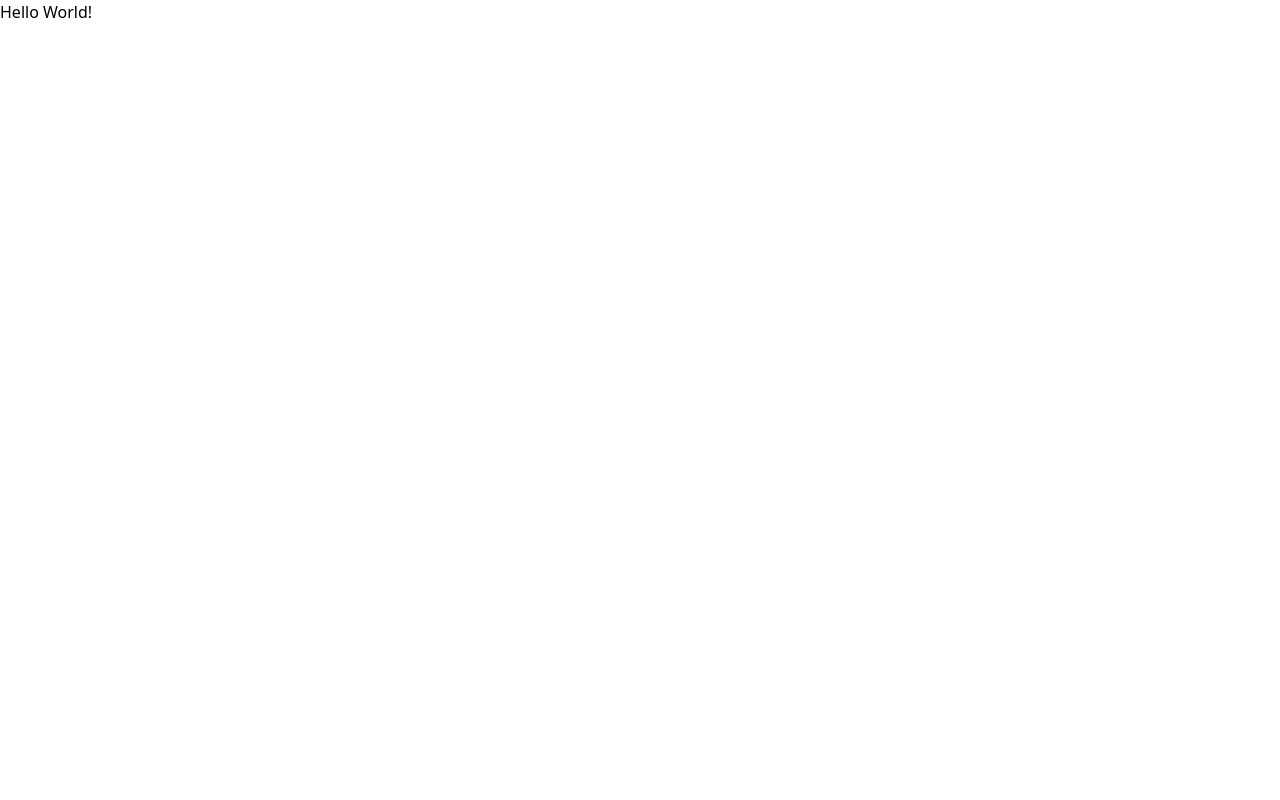
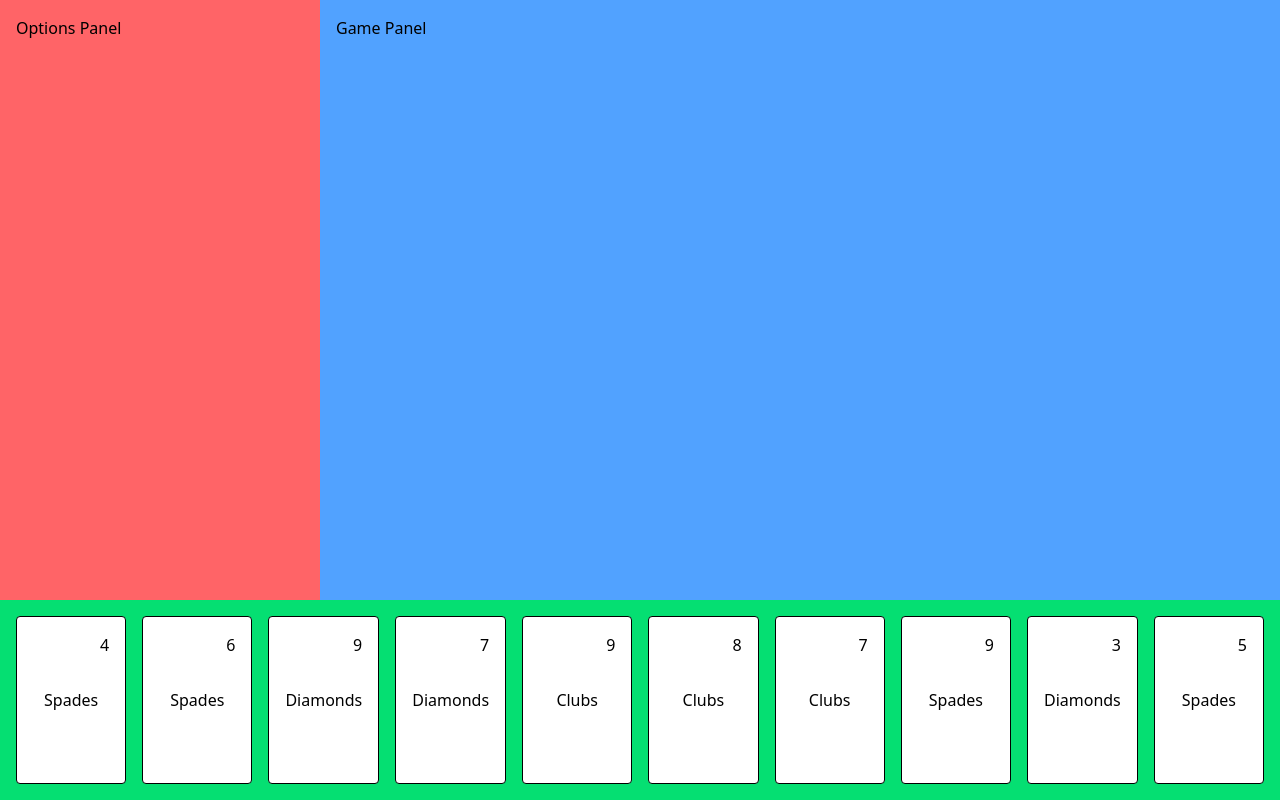
Before and after one commit to kevinldg/weblatro, a React (Vite) app: page / in a window 1280 px wide. Built offline with nearby package versions, Linux system fonts and the light colour scheme.

Commit message:
Build ui structure and logic for randomizing cards in hand

```diff
--- a/src/App.tsx
+++ b/src/App.tsx
@@ -1,5 +1,15 @@
+import OptionsPanel from "./ui/OptionsPanel.tsx";
+import GamePanel from "./ui/GamePanel.tsx";
+import CardsPanel from "./ui/CardsPanel.tsx";
+
 export default function App() {
     return (
-        <p>Hello World!</p>
+        <div className="grid grid-rows-4 h-screen">
+            <div className="grid grid-cols-4 row-span-3">
+                <OptionsPanel />
+                <GamePanel />
+            </div>
+            <CardsPanel />
+        </div>
     );
 }
--- /dev/null
+++ b/src/components/Card.tsx
@@ -0,0 +1,14 @@
+import type { Card as CardType } from "../types/Card.ts";
+
+interface CardProps {
+    card: CardType;
+}
+
+export default function Card({ card }: CardProps) {
+    return (
+        <li className="border border-black rounded bg-white flex justify-center items-center p-4 relative w-full hover:bg-neutral-200 hover:cursor-pointer">
+            <p className="absolute top-4 right-4">{card.cardValue}</p>
+            <p>{card.cardType}</p>
+        </li>
+    );
+}
--- /dev/null
+++ b/src/data/cards.ts
@@ -0,0 +1,15 @@
+import {Card} from "../types/Card";
+
+const cardTypes = [ "Clubs", "Spades", "Hearts", "Diamonds" ];
+const cardValues = [ "2", "3", "4", "5", "6", "7", "8", "9", "10" ];
+
+export const cards: Card[] = [];
+
+cardTypes.forEach((type) => {
+    cardValues.forEach((value) => {
+        cards.push({
+            cardType: type,
+            cardValue: value
+        });
+    });
+});
--- /dev/null
+++ b/src/types/Card.ts
@@ -0,0 +1,4 @@
+export type Card = {
+    cardType: string;
+    cardValue: string;
+};
--- /dev/null
+++ b/src/ui/CardsPanel.tsx
@@ -0,0 +1,22 @@
+import {useState, useEffect} from "react";
+import {cards} from "../data/cards.ts";
+import Card from "../components/Card.tsx";
+
+export default function CardsPanel() {
+  const [cardHand, setCardHand] = useState(cards.slice(0, 10));
+
+  useEffect(() => {
+    const shuffledCards = [...cards].sort(() => Math.random() - 0.5);
+    setCardHand(shuffledCards.slice(0, 10));
+  }, []);
+
+  return (
+    <div className="row-span-1 bg-green-400 p-4">
+      <ul className="flex gap-4 h-full">
+        {cardHand.map((card, index) => (
+          <Card key={index} card={card} />
+        ))}
+      </ul>
+    </div>
+  );
+}
--- /dev/null
+++ b/src/ui/GamePanel.tsx
@@ -0,0 +1,7 @@
+export default function GamePanel() {
+    return (
+        <div className="col-span-3 bg-blue-400 p-4">
+            <p>Game Panel</p>
+        </div>
+    );
+}
--- /dev/null
+++ b/src/ui/OptionsPanel.tsx
@@ -0,0 +1,7 @@
+export default function OptionsPanel() {
+    return (
+        <div className="col-span-1 bg-red-400 p-4">
+            <p>Options Panel</p>
+        </div>
+    );
+}
```
